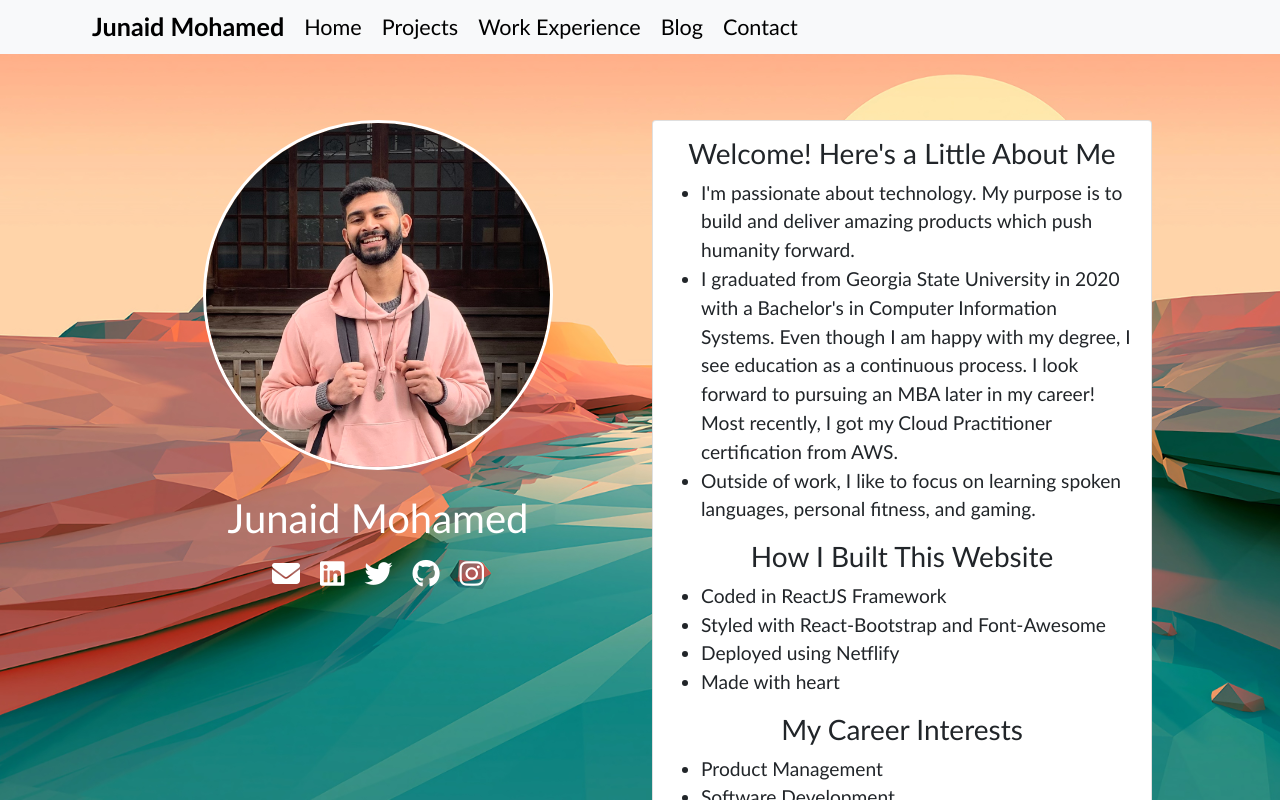
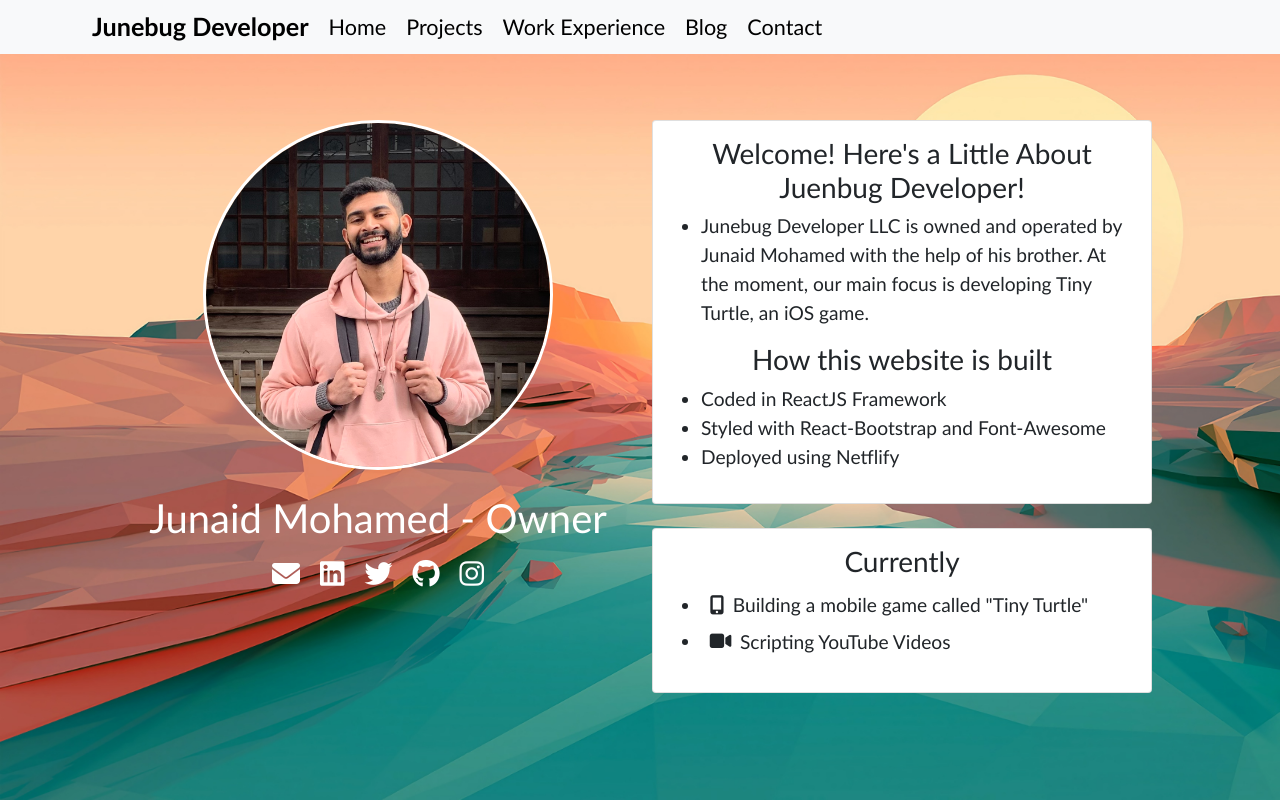
Before and after one commit to junaiderade/personal_website, a React (Create React App) app: page / in a window 1280 px wide. Shown: the top 800 px of the page. Built offline with nearby package versions, Linux system fonts and the light colour scheme.

Commit message:
updated for apple

```diff
--- a/package.json
+++ b/package.json
@@ -7,6 +7,7 @@
     "@testing-library/react": "^11.2.7",
     "@testing-library/user-event": "^12.8.3",
     "bootstrap": "^5.1.3",
+    "emailjs-com": "^3.2.0",
     "node-sass": "^6.0.1",
     "react": "^17.0.2",
     "react-bootstrap": "^2.0.1",
--- a/src/components/Blog/Blog.js
+++ b/src/components/Blog/Blog.js
@@ -16,7 +16,7 @@ class Blog extends Component{
                 <br/>
                 <ListGroup className="blog_list">
                     <ListGroup.Item>
-                    Any articles I write will be featured here. Hoping the articles help you get to know me better!
+                    Any articles we write will be featured here. Hoping the articles help you get to know me better!
                     </ListGroup.Item>
                 </ListGroup>
                 <br/>
--- a/src/components/Contact/Contact.js
+++ b/src/components/Contact/Contact.js
@@ -14,13 +14,23 @@ class Contact extends Component{
                 <h1 className = "contact_h1">Contact Information</h1>
                 <br/>
 
+
+
+
+
+
+
+
+
+
+
                 <ListGroup className="contact_list">
                     <ListGroup.Item>
-                    Feel free to get in touch at any of the below.
+                    Having an issue or want to give feedback on Tiny Turtle? Want to know more about Junebug Developer? Feel free to get in touch with Junaid, the owner, at any of below.
                     </ListGroup.Item>
                 </ListGroup>
                         <h3 className = "contact_h3">
-                            <a href="mailto:junaid98m@gmail.com"><i className="fas fa-envelope"></i></a>
+                            <a href="mailto:junebugdev@gmail.com"><i className="fas fa-envelope"></i></a>
                             <a href="https://www.linkedin.com/in/junaid-mohamed-939ba8154/"><i className="fab fa-linkedin"></i></a>
                             <a href="https://twitter.com/junaiderade"><i className="fab fa-twitter"></i></a>
                             <a href="https://github.com/junaiderade"><i className="fab fa-github"></i></a>
--- a/src/components/Home/Home.js
+++ b/src/components/Home/Home.js
@@ -22,7 +22,7 @@ class Home extends Component{
                         <Image className="pic-me" src={me} roundedCircle />
                         <br/>
                         <br/>
-                        <h1>Junaid Mohamed</h1>
+                        <h1>Junaid Mohamed - Owner</h1>
                         <h3>
                             <a href="mailto:junaid98m@gmail.com"><i className="fas fa-envelope"></i></a>
                             <a href="https://www.linkedin.com/in/junaid-mohamed-939ba8154/"><i className="fab fa-linkedin"></i></a>
@@ -36,25 +36,29 @@ class Home extends Component{
                         <br/>
                         <Card>
                                 <Card.Body>
-                                    <h3 className="home_h3">Welcome! Here's a Little About Me</h3>
+                                    <h3 className="home_h3">Welcome! Here's a Little About Juenbug Developer!</h3>
                                     <ul className ="home_ul">
-                                            <li>I'm passionate about technology. My purpose is to build and deliver amazing products which push humanity forward.</li>
+                                            <li>Junebug Developer LLC is owned and operated by Junaid Mohamed with the help of his brother. At the moment, our main focus is developing Tiny Turtle, an iOS game.</li>
+                                            {/* <li>I'm passionate about technology. My purpose is to build and deliver amazing products which push humanity forward.</li>
                                             <li>I graduated from Georgia State University in 2020 with a Bachelor's in Computer Information Systems. Even though I am happy with my degree, I see education as a continuous process. I look forward to pursuing an MBA later in my career! Most recently, I got my Cloud Practitioner certification from AWS.</li>
-                                            <li>Outside of work, I like to focus on learning spoken languages, personal fitness, and gaming.</li>
+                                            <li>Outside of work, I like to focus on learning spoken languages, personal fitness, and gaming.</li> */}
+
                                         </ul>
-                                    <h3 className="home_h3">How I Built This Website</h3>
+                                    <h3 className="home_h3">How this website is built</h3>
                                         <ul className ="home_ul">
                                             <li>Coded in ReactJS Framework</li>
                                             <li>Styled with React-Bootstrap and Font-Awesome</li>
                                             <li>Deployed using Netflify</li>
-                                            <li>Made with heart</li>
                                         </ul>
-                                    <h3 className="home_h3">My Career Interests</h3>
+
+                                    {/* <h3 className="home_h3">My Career Interests</h3>
                                         <ul className ="home_ul">
+                                            <li>Data Analytics</li>
                                             <li>Product Management</li>
                                             <li>Software Development</li>
                                             <li>Cloud Technology</li>
-                                        </ul>
+                                        </ul> */}
+
                                 </Card.Body>
                         </Card>
                         <br/>
@@ -63,9 +67,8 @@ class Home extends Component{
                                 <h3 className="home_h3">Currently</h3>
                                 <ul className ="home_ul">
                                     <li><i className="fas fa-mobile-alt"></i>Building a mobile game called "Tiny Turtle"</li>
-                                    <li><i className="fas fa-running"></i>Training for the Publix Atlanta Marathon</li>
-                                    <li><i className="fas fa-language"></i>Learning how to speak Arabic from Youtube</li>
-                                    <li><i className="fas fa-book-open"></i>Reading "Leonardo Da Vinci" by Walter Issacson</li>
+                                    <li><i className="fas fa-video"></i>Scripting YouTube Videos</li>
+                                    {/* <li><i className="fas fa-book-open"></i>Reading "Skin in the Game" by Naseem Taleb</li> */}
                                 </ul>
                             </Card.Body>
                         </Card>
--- a/src/components/MyNavbar/MyNavbar.js
+++ b/src/components/MyNavbar/MyNavbar.js
@@ -15,7 +15,7 @@ class MyNavbar extends Component{
             <div>
                 <Navbar fixed="top" className="navbar-style" bg="light" expand="lg">
                     <Container>
-                    <Link className = "nav_brand" to="/home">Junaid Mohamed</Link>
+                    <Link className = "nav_brand" to="/home">Junebug Developer</Link>
 
                         {/* <Navbar.Brand className ="navbar-brand-style" href="/home">Junaid Mohamed</Navbar.Brand> */}
                         <Navbar.Toggle aria-controls="basic-navbar-nav" />
--- a/src/components/Projects/Project.js
+++ b/src/components/Projects/Project.js
@@ -28,6 +28,12 @@ class Project extends Component{
 
                 <Card className="proj_card">
                                         <Card.Body>
+                                            {project_items[this.props.current].name == "N/A" //DECIDED TO GET RID OF THIS
+                                            ?
+                                                <h4><b>*Scroll down to see information on support, privacy policy, and credits</b></h4>
+                                            :
+                                                (<div></div>)
+                                            }
                                             <h3>Description</h3>
                                                 <h5>{project_items[this.props.current].description}
                                                 </h5>
@@ -64,7 +70,7 @@ class Project extends Component{
 
             <Row className ="proj_icons">
                 <Col xs = {4} lg ={3} className = "proj_col_2">
-                    <h2>{project_items[this.props.current].released ? "Available on" : "Will be available"}</h2>
+                    <h2>{project_items[this.props.current].released ? "Available on" : "Will be available on"}</h2>
                     <h2>
                     {
                         project_items[this.props.current].icons.map((x,idx) => {
@@ -126,6 +132,61 @@ class Project extends Component{
                             </Card.Body>
                     </Card>
 
+                    <br/>
+
+
+                    {project_items[this.props.current].name == "N/A" //DECIDED TO GET RID OF THIS
+                    ?
+                        (
+                            <div>
+                                <Card className="proj_card">
+                                    <Card.Body>
+
+                                        <h3>Support</h3>
+                                            <ul>
+                                            <li>
+                                                <h5>Please email junebugdeveloper@gmail.com to report any issues!</h5>
+                                            </li>
+                                            </ul>
+                                    </Card.Body>
+                                </Card>
+
+                                <br/>
+
+                                <Card className="proj_card">
+                                <Card.Body>
+
+                                    <h3>Privacy Policy</h3>
+
+                                            <Button variant = "primary" href={"https://www.iubenda.com/privacy-policy/41647457"} >
+                                               Go to Privacy Policy
+                                            </Button>
+                                            <h5></h5>
+
+                                </Card.Body>
+                                </Card>
+
+                                <br/>
+
+                                <Card className="proj_card">
+                                <Card.Body>
+
+                                    <h3>Credits</h3>
+
+                                        <h5>A VERY special thank you to our early supporters!</h5>
+
+                                </Card.Body>
+                                </Card>
+                            </div>
+                        )
+                    : (
+                        <div></div>
+                        )
+                    }
+
+
+
+
                 </Col>
             </Row>
 
--- a/src/components/WorkExperience/WorkExperience.js
+++ b/src/components/WorkExperience/WorkExperience.js
@@ -18,7 +18,7 @@ class WorkExperience extends Component{
                 <Card className="hundred_card">
                                         <Card.Body>
                                             <h2>Purpose</h2>
-                                                <h5>Look below to see some of the brands/roles I've worked during my career!
+                                                <h5>Look below to see some of the roles I've (Junaid) worked during my career!
                                                 </h5>
                                             <h4><b><i>Email junaid98m@gmail.com for a copy of my resume if interested!</i></b></h4>
                                         </Card.Body>
```
Also changed, not shown: 1 other file (tests, documents, lock files or other folders).
